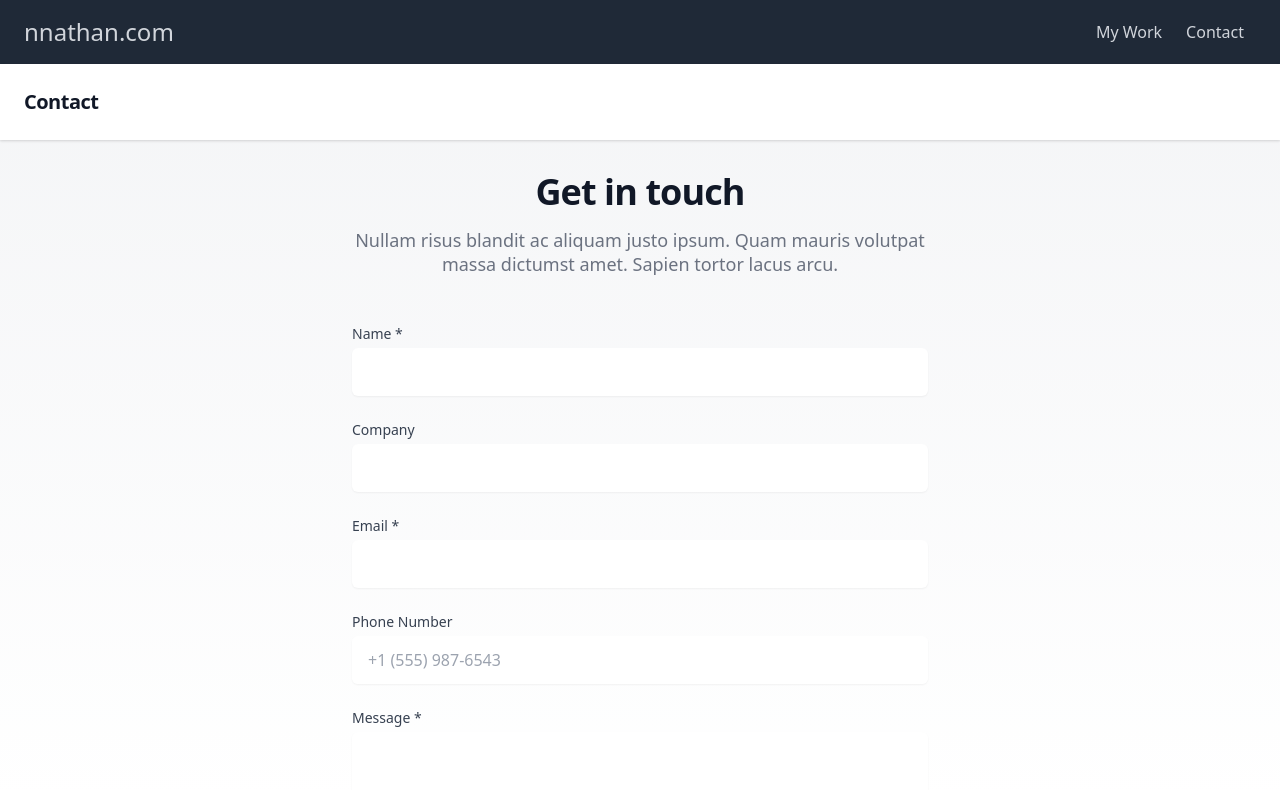
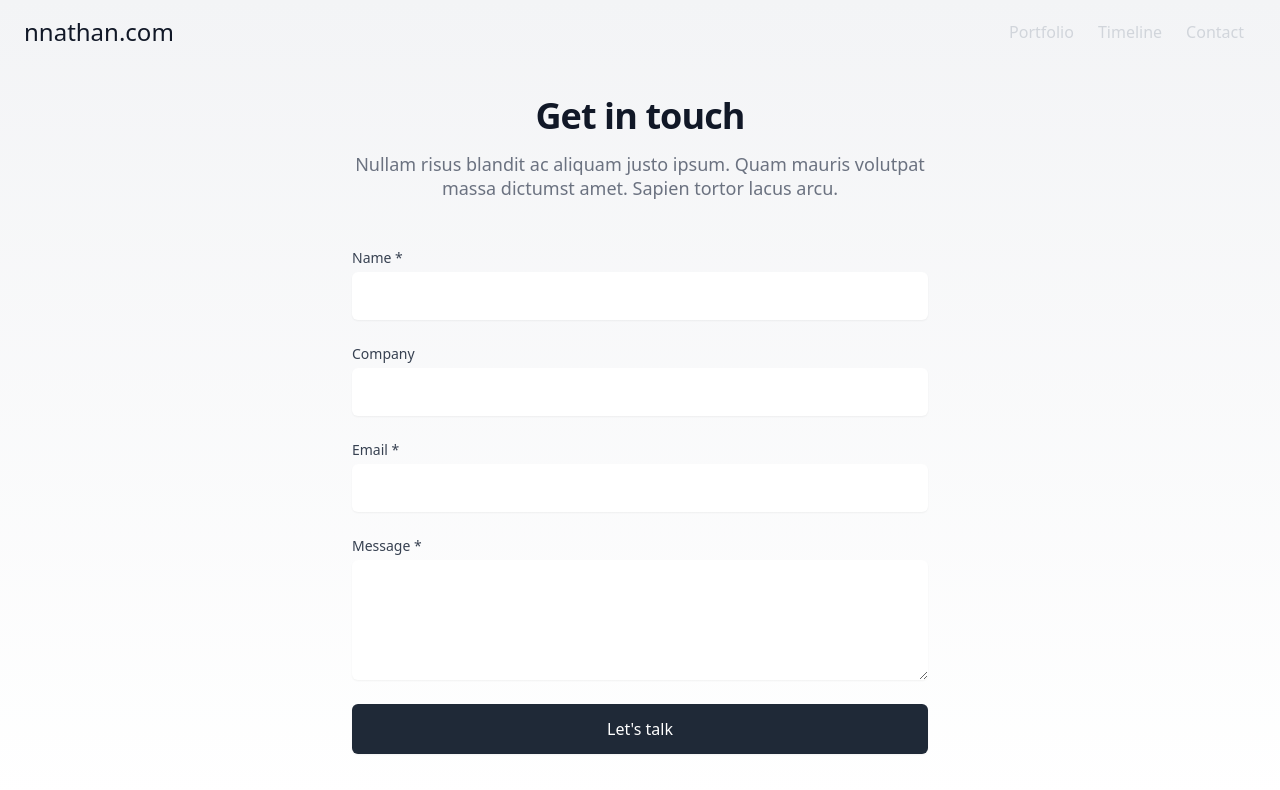
Before and after one commit to nathanmeira/nnathan, a Nuxt app: page /contact in a window 1280 px wide. Shown: the top 790 px of the page. Built offline with nearby package versions, Linux system fonts and the light colour scheme.

Commit message:
feature: new navbar style, getting content by json mock file

```diff
--- a/components/Navbar.vue
+++ b/components/Navbar.vue
@@ -1,10 +1,11 @@
 <template>
-  <header class="bg-gray-800">
+  <header class="bg-zinc-800">
     <div class="mx-auto px-6">
       <div class="flex items-center justify-between py-4 space-x-10">
-        <router-link class="text-2xl text-gray-300 no-underline" to="/">nnathan.com</router-link>
+        <router-link class="text-2xl text-gray-900 no-underline" to="/">nnathan.com</router-link>
         <div class="hidden md:flex md:items-center">
-          <router-link class="text-gray-300 no-underline px-3" to="/work">My Work</router-link>
+          <router-link class="text-gray-300 no-underline px-3" to="/work">Portfolio</router-link>
+          <router-link class="text-gray-300 no-underline px-3" to="/work">Timeline</router-link>
           <router-link class="text-gray-300 no-underline px-3" to="/contact">Contact</router-link>
         </div>
         <div class="md:hidden">
@@ -19,21 +20,14 @@
         </div>
       </div>
     </div>
-    <header class="bg-white shadow">
-      <div class="mx-auto py-6 px-6">
-        <h1 class="text-xl font-bold tracking-tight text-gray-900"> {{ routeName }} </h1>
-      </div>
-    </header>
-    <transition name="menu-slide">
-      <div v-if="showMobileMenu" class="fixed h-full bg-white z-40 w-3/5 shadow-2xl">
+    <transition name="menu-fade">
+      <div v-if="showMobileMenu" class="fixed top-16 left-0 h-full bg-white z-40 w-full shadow-2xl overflow-hidden">
         <div class="relative">
           <div class="absolute inset-0 h-full">
-            <div class="bg-white h-full">
-              <router-link class="block py-2 px-4 text-gray-800 no-underline" to="/">Home</router-link>
+            <div class="mt-6 px-4 bg-white h-full">
+              <router-link class="block py-2 px-4 text-gray-800 no-underline" to="/portfolio">Portfolio</router-link>
               <hr>
-              <router-link class="block py-2 px-4 text-gray-800 no-underline" to="/work">My Work</router-link>
-              <hr>
-              <router-link class="block py-2 px-4 text-gray-800 no-underline" to="/contact">Contact</router-link>
+              <router-link class="block py-2 px-4 text-gray-800 no-underline" to="/timeline">Timeline</router-link>
             </div>
           </div>
         </div>
@@ -49,41 +43,28 @@ export default {
       showMobileMenu: false
     }
   },
-  computed: {
-    routeName() {
-      const route = this.$route.name
-      if (route === '/' || route === 'index') {
-        return 'Home'
-      }
-      if (route === 'work') {
-        return 'My Work'
-      }
-      else {
-        return this.$route.name.charAt(0).toUpperCase() + this.$route.name.slice(1)
-      }
-    }
-  }
 }
 </script>
 
 <style>
-.menu-slide-enter-active, .menu-slide-leave-active {
+.menu-fade-enter-active, .menu-fade-leave-active {
   transition: all 0.3s ease-out;
 }
-.menu-slide-enter {
-  transform: translateX(-100%);
+.menu-fade-enter {
+  opacity: 0;
 }
-.menu-slide-enter-to {
-  transform: translateX(0);
+.menu-fade-enter-to {
+  opacity: 1;
 }
-.menu-slide-leave {
-  transform: translateX(0);
+.menu-fade-leave {
+  opacity: 1;
 }
-.menu-slide-leave-to {
-  transform: translateX(-100%);
+.menu-fade-leave-to {
+  opacity: 0;
 }
 
 hr {
   @apply mx-2;
 }
+
 </style>
--- /dev/null
+++ b/mock/work.json
@@ -0,0 +1,26 @@
+[
+  {
+    "slug": "lazy-opener",
+    "name": "Lazy Opener",
+    "description": "This is the Lazy Opener description",
+    "source": "github.com/nathanmeira/lazy-opener",
+    "demo": "nathanmeira.github.io/lazy-opener",
+    "images": [
+      "https://source.unsplash.com/random/800x600",
+      "https://source.unsplash.com/random/800x600",
+      "https://source.unsplash.com/random/800x600"
+    ]
+  },
+  {
+    "slug": "pet-hut",
+    "name": "Pet Hut",
+    "description": "This is the Pet Hut description",
+    "source": "github.com/nathanmeira/pet-hut",
+    "demo": "nathanmeira.github.io/pet-hut",
+    "images": [
+      "https://source.unsplash.com/random/800x600",
+      "https://source.unsplash.com/random/800x600",
+      "https://source.unsplash.com/random/800x600"
+    ]
+  }
+]
--- a/nuxt.config.js
+++ b/nuxt.config.js
@@ -42,5 +42,6 @@ export default {
   // Build Configuration: https://go.nuxtjs.dev/config-build
   build: {
   },
-  generate: { fallback: '404.html' }
+  generate: { fallback: '404.html' },
+  server: { host: '0' }
 }
--- a/pages/contact/index.vue
+++ b/pages/contact/index.vue
@@ -27,12 +27,6 @@
               </div>
             </div>
             <div class="sm:col-span-2">
-              <label for="phone-number" class="block text-sm font-medium text-gray-700">Phone Number</label>
-              <div class="relative mt-1 rounded-md shadow-sm">
-                <input type="text" name="phone-number" id="phone-number" autocomplete="tel" class="block w-full rounded-md border-gray-300 py-3 px-4 focus:border-indigo-500 focus:ring-indigo-500" placeholder="+1 (555) 987-6543" />
-              </div>
-            </div>
-            <div class="sm:col-span-2">
               <label for="message" class="block text-sm font-medium text-gray-700">Message *</label>
               <div class="mt-1">
                 <textarea id="message" name="message" rows="4" class="block w-full rounded-md border-gray-300 py-3 px-4 shadow-sm focus:border-indigo-500 focus:ring-indigo-500" />
--- a/pages/index.vue
+++ b/pages/index.vue
@@ -3,7 +3,7 @@
       <div class="overflow-hidden">
         <div class="mx-auto py-8 px-6 lg:px-8">
           <div class="mx-auto max-w-prose text-base lg:grid lg:max-w-none lg:grid-cols-2 lg:gap-8">
-            <div>
+            <div class='text-center'>
               <h2 class="text-lg font-semibold text-gray-800">About Me</h2>
               <h3 class="mt-2 text-3xl font-bold leading-8 tracking-tight text-gray-800 sm:text-4xl">Nathan M.</h3>
             </div>
@@ -13,9 +13,9 @@
               <div class="mx-auto max-w-prose text-base lg:max-w-none">
                 <figure>
                   <div class="aspect-w-12 aspect-h-7 lg:aspect-none">
-                    <img class="rounded-lg object-cover object-center shadow-lg" src="https://i.imgur.com/pZRKh4A.jpeg" alt="Nathan M." />
+                    <img class="rounded-full object-cover object-center shadow-lg" src="https://i.imgur.com/pZRKh4A.jpeg" alt="Nathan M." />
                   </div>
-                  <figcaption class="mt-3 flex text-sm text-gray-500">
+                  <figcaption class="mt-3 flex text-sm text-center text-gray-500">
                     <span class="ml-2">Photo Taken in Vancouver Island, BC</span>
                   </figcaption>
                 </figure>
@@ -27,17 +27,12 @@
               </div>
               <div class="prose prose-indigo mx-auto mt-5 text-gray-500 lg:col-start-1 lg:row-start-1 lg:max-w-none">
                 <p>Sollicitudin tristique eros erat odio sed vitae, consequat turpis elementum. Lorem nibh vel, eget pretium arcu vitae. Eros eu viverra donec ut volutpat donec laoreet quam urna.</p>
-                <p>Bibendum eu nulla feugiat justo, elit adipiscing. Ut tristique sit nisi lorem pulvinar. Urna, laoreet fusce nibh leo. Dictum et et et sit. Faucibus sed non gravida lectus dignissim imperdiet a.</p>
-                <p>Dictum magnis risus phasellus vitae quam morbi. Quis lorem lorem arcu, metus, egestas netus cursus. In.</p>
                 <ul role="list">
                   <li>Quis elit egestas venenatis mattis dignissim.</li>
                   <li>Cras cras lobortis vitae vivamus ultricies facilisis tempus.</li>
                   <li>Orci in sit morbi dignissim metus diam arcu pretium.</li>
                 </ul>
-                <p>Rhoncus nisl, libero egestas diam fermentum dui. At quis tincidunt vel ultricies. Vulputate aliquet velit faucibus semper. Pellentesque in venenatis vestibulum consectetur nibh id. In id ut tempus egestas. Enim sit aliquam nec, a. Morbi enim fermentum lacus in. Viverra.</p>
                 <h3>How we helped</h3>
-                <p>Tincidunt integer commodo, cursus etiam aliquam neque, et. Consectetur pretium in volutpat, diam. Montes, magna cursus nulla feugiat dignissim id lobortis amet. Laoreet sem est phasellus eu proin massa, lectus. Diam rutrum posuere donec ultricies non morbi. Mi a platea auctor mi.</p>
-                <p>Sagittis scelerisque nulla cursus in enim consectetur quam. Dictum urna sed consectetur neque tristique pellentesque. Blandit amet, sed aenean erat arcu morbi.</p>
               </div>
             </div>
           </div>
--- /dev/null
+++ b/pages/portfolio/work/_.vue
@@ -0,0 +1,40 @@
+<template>
+  <PageWrap>
+    <div class='flex flex-col items-center justify-center'>
+      <h1 class='text-4xl font-bold tracking-tight text-gray-800 sm:text-5xl'>{{ work.name }}</h1>
+      <p>{{ work.description }}</p>
+      <a :href="work.source" target="_blank">Source Code</a>
+      <a :href="work.demo" target="_blank">Demo</a>
+      <div class="image-grid">
+        <img v-for="image in work.images" :key="image" :src="image" />
+      </div>
+    </div>
+  </PageWrap>
+</template>
+
+<script>
+import work from '~/mock/work.json';
+
+export default {
+  // eslint-disable-next-line require-await
+  async asyncData({ route, error }) {
+    const slug = route.path.replace(/^\/|\/$/g, '').split("/").pop();
+    const workData = work.find(w => w.slug === slug);
+    if (!workData) {
+      return error({ statusCode: 404 });
+    }
+    return { work: workData };
+  },
+};
+</script>
+
+<style scoped>
+.image-grid {
+  display: grid;
+  grid-template-columns: repeat(3, 1fr);
+  grid-gap: 16px;
+}
+img {
+  width: 100%;
+}
+</style>
```
Also changed, not shown: package.json (line endings or trailing spaces), pages/portfolio/index.vue (renamed from pages/work/index.vue).
